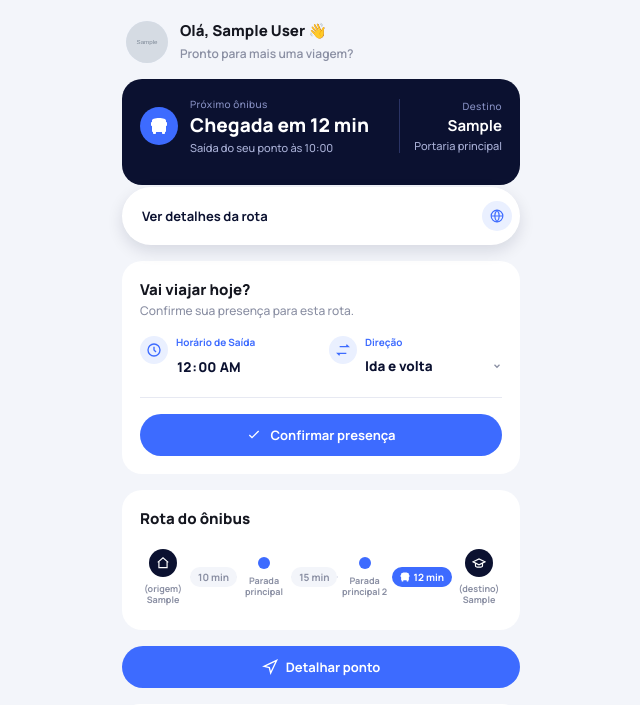
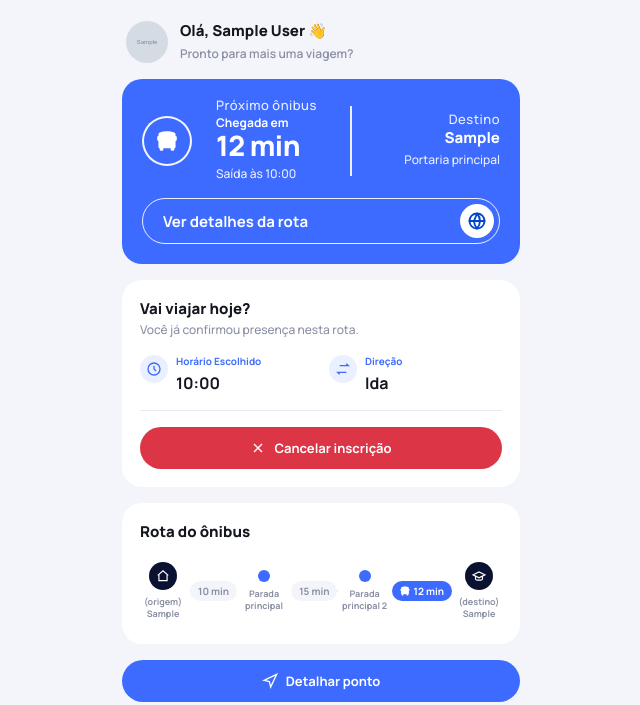
Before and after one commit to NicolasRaony06/sistema-unirotas, a Django app: page /operation/aluno/home in a window 1280 px wide. Shown: the top 705 px of the page, without its empty margins (319-959 px from the left). Run offline with Django 5.2, Linux system fonts and the light colour scheme; a user stored in the database is signed in; tables that the repository leaves empty hold one stand-in row (values such as "Sample post"); grey boxes marked "Sample" are stand-in pictures.

Commit message:
feature --> finalizado cadastro e cancelamento de inscricao

```diff
--- a/operation/static/operation/css/style.css
+++ b/operation/static/operation/css/style.css
@@ -613,3 +613,144 @@ input[type='time']::-webkit-calendar-picker-indicator{
     color: var(--grey-500);
     padding: 0 10px;
 }
+
+/* ==========================================
+   CARD SUPERIOR (ETA CARD - AJUSTE FINAL)
+   ========================================== */
+
+.eta-card {
+    background-color: #3D6BFF !important;
+    border-radius: 20px;
+    padding: 20px;
+    color: #ffffff;
+    display: flex;
+    flex-direction: column;
+    gap: 16px;
+    box-sizing: border-box;
+    width: 100%;
+    margin-bottom: 0px;
+}
+
+.eta-card__row {
+    display: flex;
+    align-items: center;
+    width: 100%;
+}
+
+.eta-card__icon {
+    width: 50px;
+    height: 50px;
+    border-radius: 50%;
+    border: 2px solid rgba(255, 255, 255, 0.95);
+    display: flex;
+    align-items: center;
+    justify-content: center;
+    color: #ffffff;
+    flex-shrink: 0;
+}
+
+/* Coluna Esquerda */
+.eta-card__main {
+    flex: 1;
+    padding-left: 12px;
+    display: flex;
+    flex-direction: column;
+    border: none !important; /* Remove qualquer borda herdada */
+}
+
+.eta-card__label {
+    display: block;
+    font-size: 13px;
+    color: rgba(255, 255, 255, 0.9);
+    font-weight: 500;
+    line-height: 1.0;
+}
+
+.eta-card__arrival-label {
+    display: block;
+    font-size: 12px;
+    font-weight: 700;
+    color: #ffffff;
+    margin-top: 2px;
+    line-height: 1.1;
+}
+
+.eta-card__time {
+    display: block;
+    font-size: 28px;
+    font-weight: 900;
+    line-height: 1;
+    margin: 2px 0 4px;
+    color: #ffffff;
+    letter-spacing: -0.5px;
+}
+
+.eta-card__sub {
+    display: block;
+    font-size: 12px;
+    color: rgba(255, 255, 255, 0.9);
+    font-weight: 500;
+}
+
+/* LINHA BRANCA DIVISÓRIA ÚNICA AO CENTRO */
+.eta-card__divider {
+    width: 2px !important;
+    height: 70px !important;
+    background-color: #ffffff !important;
+    margin: 0 16px !important;
+    border: none !important;
+    flex-shrink: 0;
+    opacity: 0.9;
+}
+
+/* Coluna Direita (Destino) */
+.eta-card__dest {
+    flex: 1;
+    display: flex;
+    flex-direction: column;
+    justify-content: center;
+    border: none !important; /* Elimina totalmente a barra preta da direita */
+    border-left: none !important;
+    border-right: none !important;
+    outline: none !important;
+}
+
+.eta-card__dest-name {
+    display: block;
+    font-size: 26px;
+    font-weight: 900;
+    line-height: 1.1;
+    margin: 4px 0;
+    color: #ffffff;
+}
+
+/* Botão em Pílula */
+.btn-eta-details {
+    background: transparent;
+    border: 1.5px solid rgba(255, 255, 255, 0.9);
+    border-radius: 999px;
+    color: #ffffff;
+    padding: 5px 5px 5px 20px;
+    font-size: 15px;
+    font-weight: 700;
+    text-decoration: none;
+    display: flex;
+    align-items: center;
+    justify-content: space-between;
+    transition: background 0.2s;
+}
+
+.btn-eta-details:hover {
+    background: rgba(255, 255, 255, 0.1);
+}
+
+.btn-eta-details__circle {
+    width: 34px;
+    height: 34px;
+    border-radius: 50%;
+    background-color: #ffffff;
+    display: flex;
+    align-items: center;
+    justify-content: center;
+    flex-shrink: 0;
+}
--- a/operation/templates/index_aluno.html
+++ b/operation/templates/index_aluno.html
@@ -22,36 +22,91 @@
 
     <section class="eta-card">
         <div class="eta-card__row">
+            <!-- Ícone Ônibus -->
             <div class="eta-card__icon" aria-hidden="true">
-                <svg width="18" height="18" viewBox="0 0 27 24" fill="none" xmlns="http://www.w3.org/2000/svg">
-                    <path d="M13.5 0C19.8 0 24 1.65 24 3.75V4.5V6C24.8297 6 25.5 6.67031 25.5 7.5V10.5C25.5 11.3297 24.8297 12 24 12V19.5C24 20.3297 23.3297 21 22.5 21V22.5C22.5 23.3297 21.8297 24 21 24H19.5C18.6703 24 18 23.3297 18 22.5V21H9V22.5C9 23.3297 8.32969 24 7.5 24H6C5.17031 24 4.5 23.3297 4.5 22.5V21C3.67031 21 3 20.3297 3 19.5V12C2.17031 12 1.5 11.3297 1.5 10.5V7.5C1.5 6.67031 2.17031 6 3 6V4.5V3.75C3 1.65 7.2 0 13.5 0Z" fill="currentColor"/>
+                <svg width="22" height="22" viewBox="0 0 27 24" fill="currentColor">
+                    <path d="M13.5 0C19.8 0 24 1.65 24 3.75V4.5V6C24.8297 6 25.5 6.67031 25.5 7.5V10.5C25.5 11.3297 24.8297 12 24 12V19.5C24 20.3297 23.3297 21 22.5 21V22.5C22.5 23.3297 21.8297 24 21 24H19.5C18.6703 24 18 23.3297 18 22.5V21H9V22.5C9 23.3297 8.32969 24 7.5 24H6C5.17031 24 4.5 23.3297 4.5 22.5V21C3.67031 21 3 20.3297 3 19.5V12C2.17031 12 1.5 11.3297 1.5 10.5V7.5C1.5 6.67031 2.17031 6 3 6V4.5V3.75C3 1.65 7.2 0 13.5 0Z"/>
                 </svg>
             </div>
+
+            <!-- Coluna Esquerda: ETA -->
             <div class="eta-card__main">
                 <span class="eta-card__label">Próximo ônibus</span>
-                <!-- estático: tempo estimado ainda não é calculado -->
-                <strong class="eta-card__time">Chegada em 12 min</strong>
-                <span class="eta-card__sub">Saída do seu ponto às {{ linha_selecionada.horario_inicio|time:"H:i" }}</span>
+                <span class="eta-card__arrival-label">Chegada em</span>
+                <strong class="eta-card__time">12 min</strong>
+                <span class="eta-card__sub">Saída às {{ linha_selecionada.horario_inicio|time:"H:i" }}</span>
             </div>
+
+            <!-- ÚNICA LINHA BRANCA DIVISÓRIA -->
+            <div class="eta-card__divider"></div>
+
+            <!-- Coluna Direita: Destino -->
             <div class="eta-card__dest">
                 <span class="eta-card__label">Destino</span>
-                <strong>{{ linha_selecionada.destino }}</strong>
-                <!-- estático: complemento do destino ainda não é um campo do model -->
+                <strong class="eta-card__dest-name">{{ linha_selecionada.destino }}</strong>
                 <span class="eta-card__sub">Portaria principal</span>
             </div>
         </div>
-    </section>
 
-    <!-- estático: sem URL de detalhes da rota ainda -->
-    <a href="{% url 'lista_linhas' %}" class="btn-float">
-        Ver detalhes da rota
-        <span class="btn-float__icon" aria-hidden="true">
-            <svg width="14" height="14" viewBox="0 0 24 24" fill="none" stroke="currentColor" stroke-width="2"><circle cx="12" cy="12" r="10"/><path d="M12 2a15 15 0 010 20M12 2a15 15 0 000 20M2 12h20"/></svg>
+        <!-- Botão Detalhes da Rota -->
+        <a href="{% url 'lista_linhas' %}" class="btn-eta-details">
+            <span>Ver detalhes da rota</span>
+            <span class="btn-eta-details__circle" aria-hidden="true">
+                <svg width="18" height="18" viewBox="0 0 24 24" fill="none" stroke="#0046cd" stroke-width="2.5" stroke-linecap="round" stroke-linejoin="round">
+                    <circle cx="12" cy="12" r="10"/>
+                    <line x1="2" y1="12" x2="22" y2="12"/>
+                    <path d="M12 2a15.3 15.3 0 0 1 4 10 15.3 15.3 0 0 1-4 10 15.3 15.3 0 0 1-4-10z"/>
+                </svg>
             </span>
         </a>
+    </section>
 
     <section class="presence-card">
         <h3>Vai viajar hoje?</h3>
+
+        {% if inscricao %}
+            <!-- CASO O ALUNO JÁ ESTEJA INSCRITO -->
+            <p>Você já confirmou presença nesta rota.</p>
+
+            <form method="post" action="{% url 'cancelar_inscricao_na_viagem' %}">
+                {% csrf_token %}
+                <input type="hidden" name="id_viagem" value="{{ inscricao.viagem.id }}">
+
+                <div class="presence-card__fields">
+                    <label class="presence-field">
+                        <span class="presence-field__icon" aria-hidden="true">
+                            <svg width="16" height="16" viewBox="0 0 24 24" fill="none" stroke="currentColor" stroke-width="2"><circle cx="12" cy="12" r="9"/><path d="M12 7v5l3 3"/></svg>
+                        </span>
+                        <span class="presence-field__text">
+                            <small>Horário Escolhido</small>
+                            <span class="presence-field__select">
+                                <strong>{{ inscricao.horario_saida_aluno|default:"--" }}</strong>
+                            </span>
+                        </span>
+                    </label>
+
+                    <label class="presence-field">
+                        <span class="presence-field__icon" aria-hidden="true">
+                            <svg width="16" height="16" viewBox="0 0 24 24" fill="none" stroke="currentColor" stroke-width="2"><path d="M7 7h13l-3-3M17 17H4l3 3"/></svg>
+                        </span>
+                        <span class="presence-field__text">
+                            <small>Direção</small>
+                            <span class="presence-field__select">
+                                <strong>{{ inscricao.get_direcao_display|default:inscricao.direcao|title }}</strong>
+                            </span>
+                        </span>
+                    </label>
+                </div>
+
+                <!-- Botão com cor diferente (por exemplo, variante perigo/cancelar) -->
+                <button type="submit" class="btn btn--danger btn--full" style="background-color: #dc3545; color: #fff;">
+                    <svg width="16" height="16" viewBox="0 0 24 24" fill="none" stroke="#fff" stroke-width="2"><path d="M18 6L6 18M6 6l12 12"/></svg>
+                    Cancelar inscrição
+                </button>
+            </form>
+
+        {% else %}
+            <!-- CASO O ALUNO AINDA NÃO ESTEJA INSCRITO -->
             <p>Confirme sua presença para esta rota.</p>
 
             <form method="post" action="{% url 'alocar_aluno' %}">
@@ -94,6 +149,7 @@
                     Confirmar presença
                 </button>
             </form>
+        {% endif %}
     </section>
 
     <!-- estático: paradas da rota ainda não têm model próprio -->
--- a/operation/urls.py
+++ b/operation/urls.py
@@ -1,4 +1,4 @@
-from .views import lista_viagens, concluir_viagem, comecar_viagem, lista_alunos, lista_moderadores, definir_moderador, lista_linhas, index_aluno, alocar_aluno
+from .views import lista_viagens, concluir_viagem, comecar_viagem, lista_alunos, lista_moderadores, definir_moderador, lista_linhas, index_aluno, alocar_aluno, cancelar_inscricao_na_viagem
 from django.urls import path
 
 urlpatterns = [
@@ -11,5 +11,6 @@ urlpatterns = [
     path('linhas/', lista_linhas, name='lista_linhas'),
     path('linhas/<int:indice>/', lista_linhas, name='lista_linhas_indice'),
     path('aluno/home', index_aluno, name='index_aluno'),
-    path('aluno/home/alocar', alocar_aluno, name='alocar_aluno')
+    path('aluno/home/alocar', alocar_aluno, name='alocar_aluno'),
+    path('aluno/home/cancelar', cancelar_inscricao_na_viagem, name='cancelar_inscricao_na_viagem'),
 ]
--- a/operation/views.py
+++ b/operation/views.py
@@ -108,13 +108,16 @@ def index_aluno(request):
     # if request.user.role != UserRole.STUDENT:
     #     messages.error(request, "Apenas estudantes podem se inscrever em uma viagem.")
     #     return redirect('index_aluno')
+    estudante = request.user.student_profile
+    inscricao = UsuarioDaViagem.objects.filter(estudante=estudante).first()
     id_linha = request.session.get('linha_selecionada_id')
     if id_linha:
         linha_selecionada = Linha.objects.filter(pk=id_linha).first()
     else:
         linha_selecionada = Linha.objects.all().first()
     context = {
-        'linha_selecionada': linha_selecionada
+        'linha_selecionada': linha_selecionada,
+        'inscricao': inscricao,
     }
     return render(request, 'index_aluno.html', context)
 
@@ -152,3 +155,22 @@ def alocar_aluno(request):
 
         messages.success(request, "Presença confirmada com sucesso!")
         return redirect('index_aluno')
+
+@login_required
+def cancelar_inscricao_na_viagem(request):
+    if request.user.role != UserRole.STUDENT:
+        messages.error(request, "Apenas estudantes podem se inscrever em uma viagem.")
+        return redirect('index_aluno')
+    estudante = request.user.student_profile
+    inscricao = UsuarioDaViagem.objects.filter(estudante=estudante).first()
+    if not inscricao:
+        messages.error(request, "você não possui uma inscrição nessa viagem.")
+        return redirect('index_aluno')
+
+    if inscricao.viagem.status != 'aguardando':
+        messages.error(request, "não é mais possível cancelar, a viagem já começou.")
+        return redirect('index_aluno')
+
+    inscricao.delete()
+    messages.success(request, "Inscrição cancelada com sucesso.")
+    return redirect('index_aluno')
```
Lines whose indentation alone changed are shown as unchanged.
